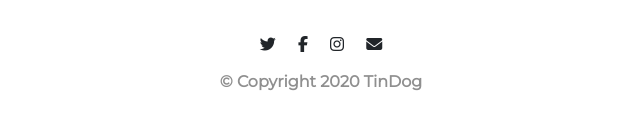
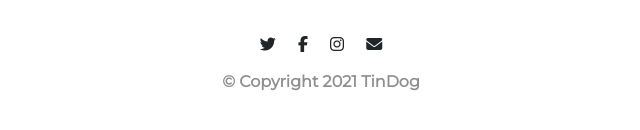
Before and after one commit to maliksulemanaslam/Tindog, a plain HTML site: page index.html in a window 1280 px wide. Shown: the part 2957-3087 px from the top of the page, 319-959 px from the left. Drawn offline with nearby package versions, Linux system fonts and the light colour scheme.

Commit message:
Update index.html

```diff
--- a/index.html
+++ b/index.html
@@ -206,7 +206,7 @@
       <i class="end-icons fab fa-instagram"></i>
       <i class="end-icons fas fa-envelope"></i>
 
-      <p>© Copyright 2020 TinDog</p>
+      <p>© Copyright 2021 TinDog</p>
     </div>
   </footer>
 
```
